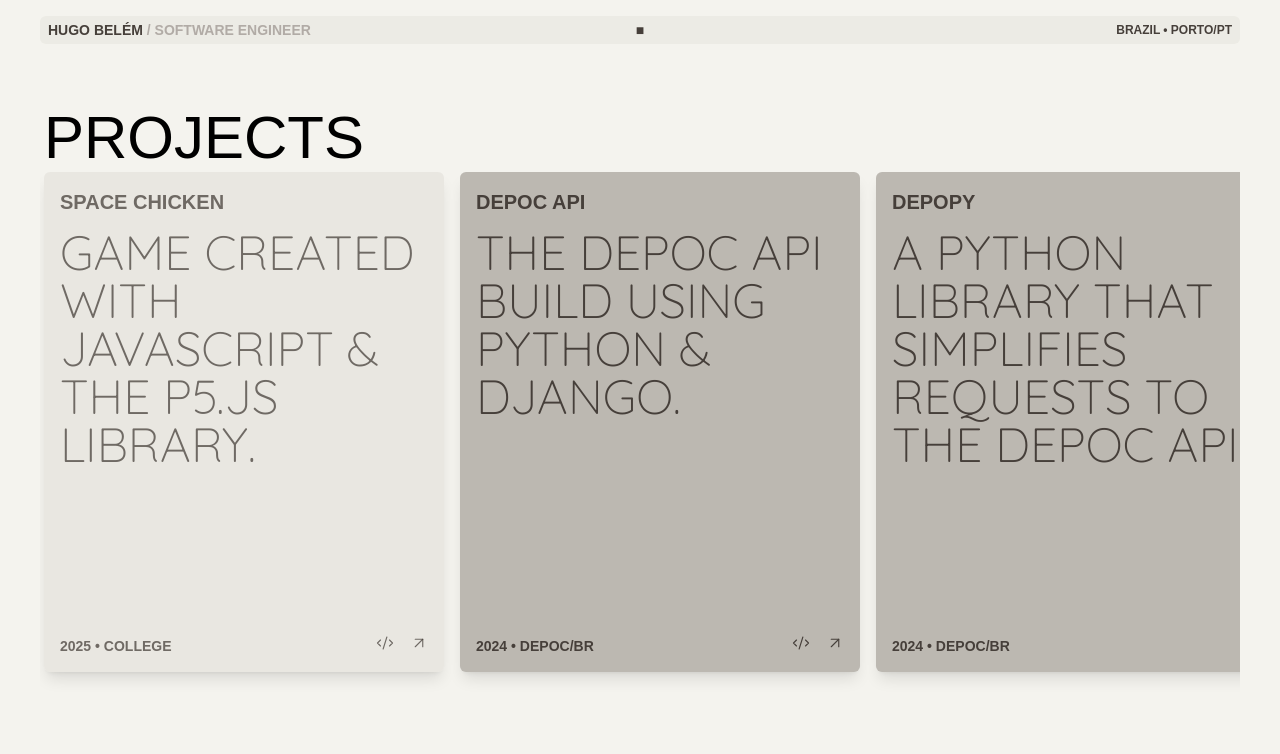
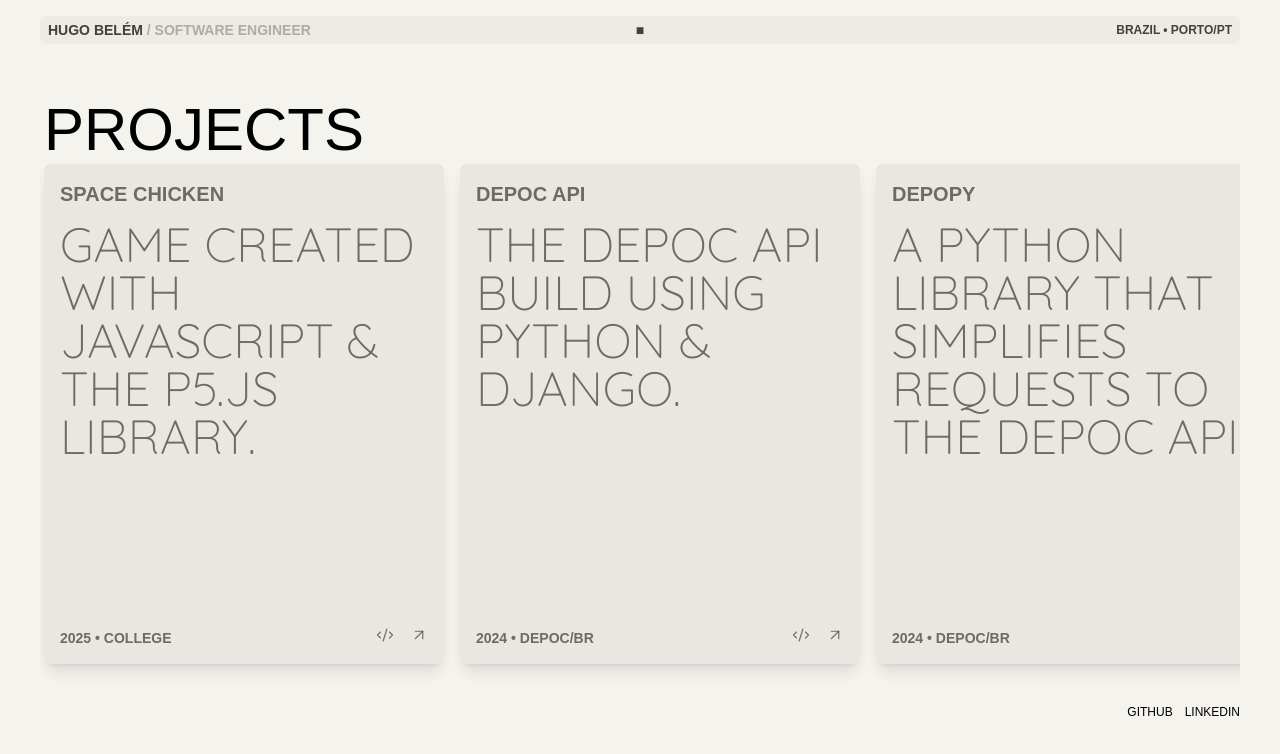
Before and after one commit to hugobelem/portfolio, a Next.js app: page / in a window 1280 px wide. Shown: the top 754 px of the page. Built offline with nearby package versions, Linux system fonts and the light colour scheme; a web font is replaced by a local one.

Commit message:
feat: add social links

```diff
--- a/src/app/page.tsx
+++ b/src/app/page.tsx
@@ -3,8 +3,8 @@ import Card from "@/components/card";
 export default function Home() {
   return (
     <main>
-      <div className="grid grid-cols-2 mt-16 items-center justify-between">
-        <p className={`ml-1 text-2xl sm:text-6xl text-start`}>PROJECTS</p>
+      <div className="grid grid-cols-2 mt-14 items-center justify-between">
+        <p className={`ml-1 text-4xl sm:text-6xl text-start`}>projects</p>
       </div>
       <div className="overflow-hidden">
         <div className="overflow-auto flex">
@@ -28,8 +28,6 @@ export default function Home() {
               where="depoc/br"
               githubURL="https://github.com/depoc/api"
               externalURL="https://documenter.getpostman.com/view/40473934/2sBXVfkC3U"
-              bg="bg-secondary"
-              text="text-primary"
             />
 
             <Card
@@ -41,8 +39,6 @@ export default function Home() {
               year="2024"
               where="depoc/br"
               githubURL="https://github.com/depoc/depopy"
-              bg="bg-secondary"
-              text="text-primary"
             />
 
             <Card
@@ -55,12 +51,26 @@ export default function Home() {
               where="depoc/br"
               githubURL="https://github.com/depoc/depox"
               externalURL="https://github.com/depoc"
-              bg="bg-secondary"
-              text="text-primary"
             />
           </div>
         </div>
       </div>
+      <div className="flex justify-end mt-5 gap-2">
+        <a
+          href="https:github.com/hugobelem"
+          target="_blank"
+          className="ml-1 text-xs"
+        >
+          github
+        </a>
+        <a
+          href="https://www.linkedin.com/in/hugobelem"
+          target="_blank"
+          className="ml-1 text-xs"
+        >
+          linkedin
+        </a>
+      </div>
     </main>
   );
 }
```
